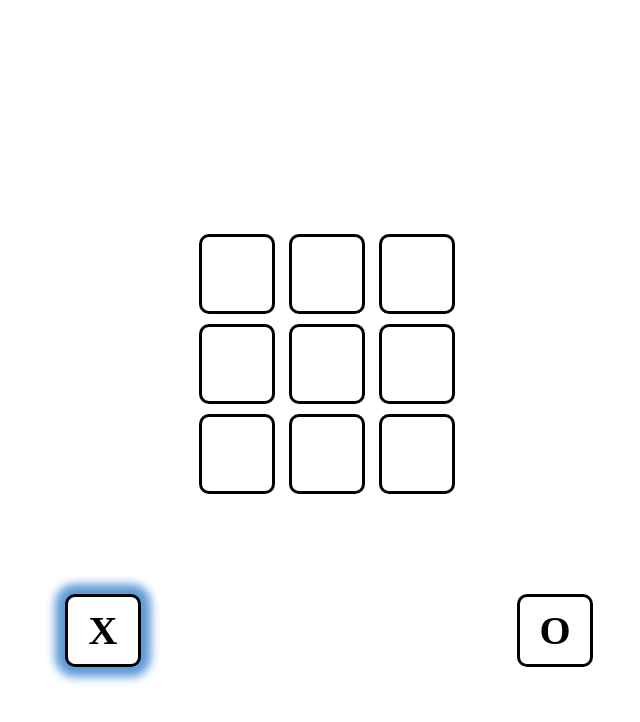
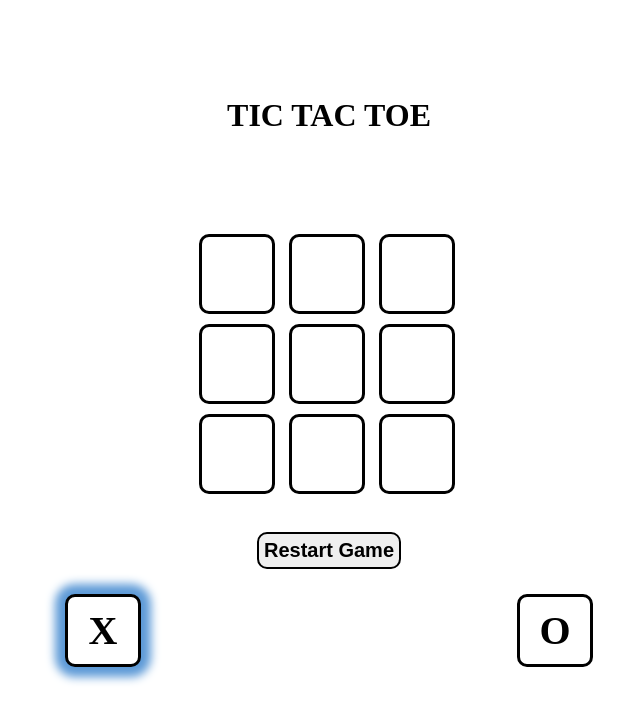
Before and after one commit to santiago-moran/ticTacToe_React, a React (Vite) app in the folder ticTacToe-reactProject/: page / in a window 1280 px wide. Shown: the top 722 px of the page, without its empty margins (311-951 px from the left). Built offline with nearby package versions, Linux system fonts and the light colour scheme.

Commit message:
creating restart button

```diff
--- a/ticTacToe-reactProject/src/components/Game.jsx
+++ b/ticTacToe-reactProject/src/components/Game.jsx
@@ -66,6 +66,7 @@ export function Game () {
 
     return (
         <>
+        <h1>TIC TAC TOE</h1>
         <section className="board">
             {
                 squares.map((_, index)=> {
@@ -95,6 +96,9 @@ export function Game () {
                 className={turn == turns.X ? "square" : "square active"}
             />
         </section>
+        <div>
+            <button className="playAgain restart">Restart Game</button>
+        </div>
         <section className={winner !== undefined ? "endGame show" : "endGame hide"}>
             <EndGameModal
                 winner={winner}
--- a/ticTacToe-reactProject/src/styles/Game.css
+++ b/ticTacToe-reactProject/src/styles/Game.css
@@ -1,3 +1,6 @@
+h1 {
+    translate: 0 -100px;
+}
 .board {
     display: grid;
     grid-template-columns: repeat(3, 80px);
@@ -26,3 +29,6 @@
     backdrop-filter: blur(5px);
     align-items: center;
 }
+.restart {
+    translate: 0 -35px;
+}
```
